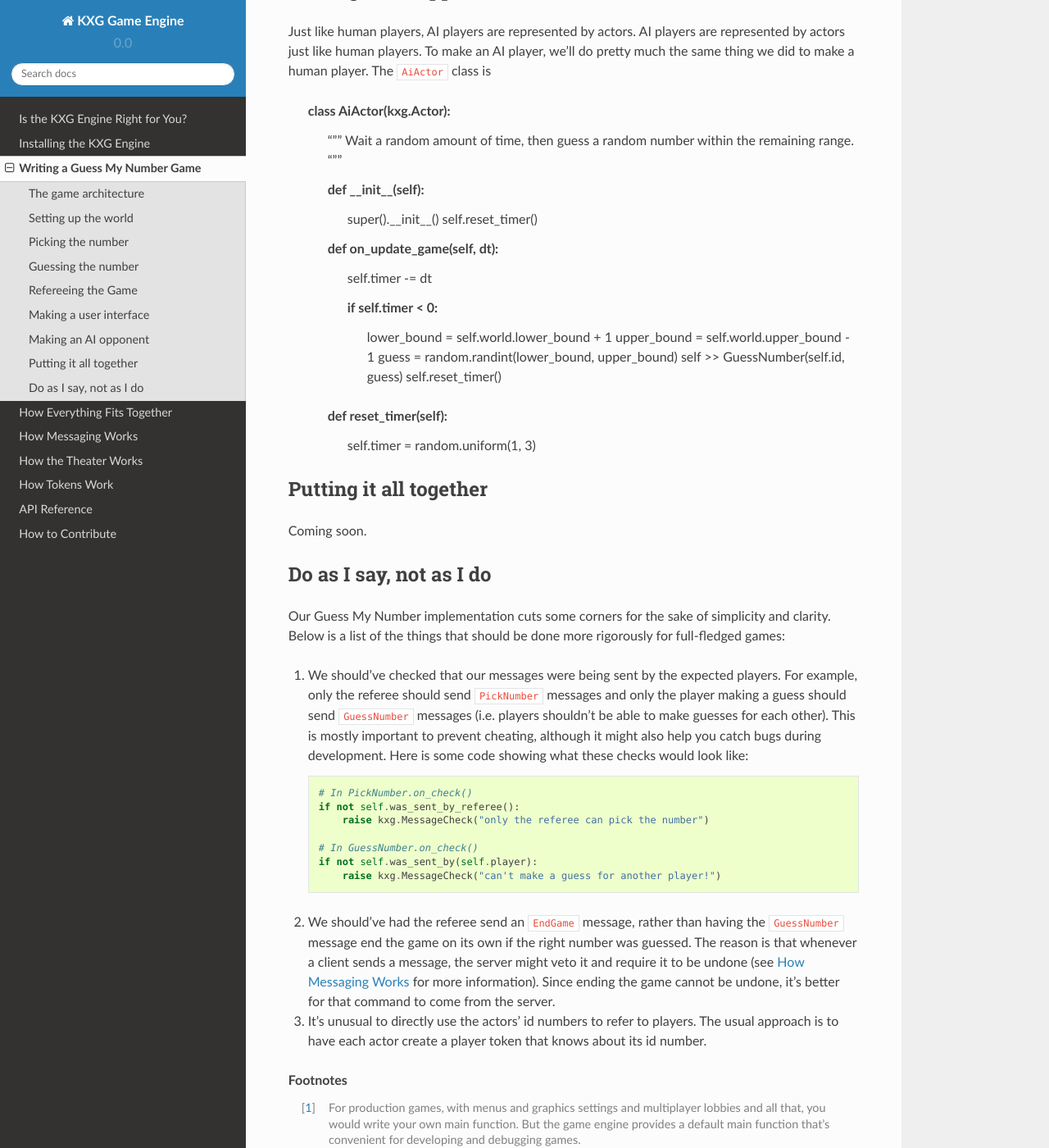
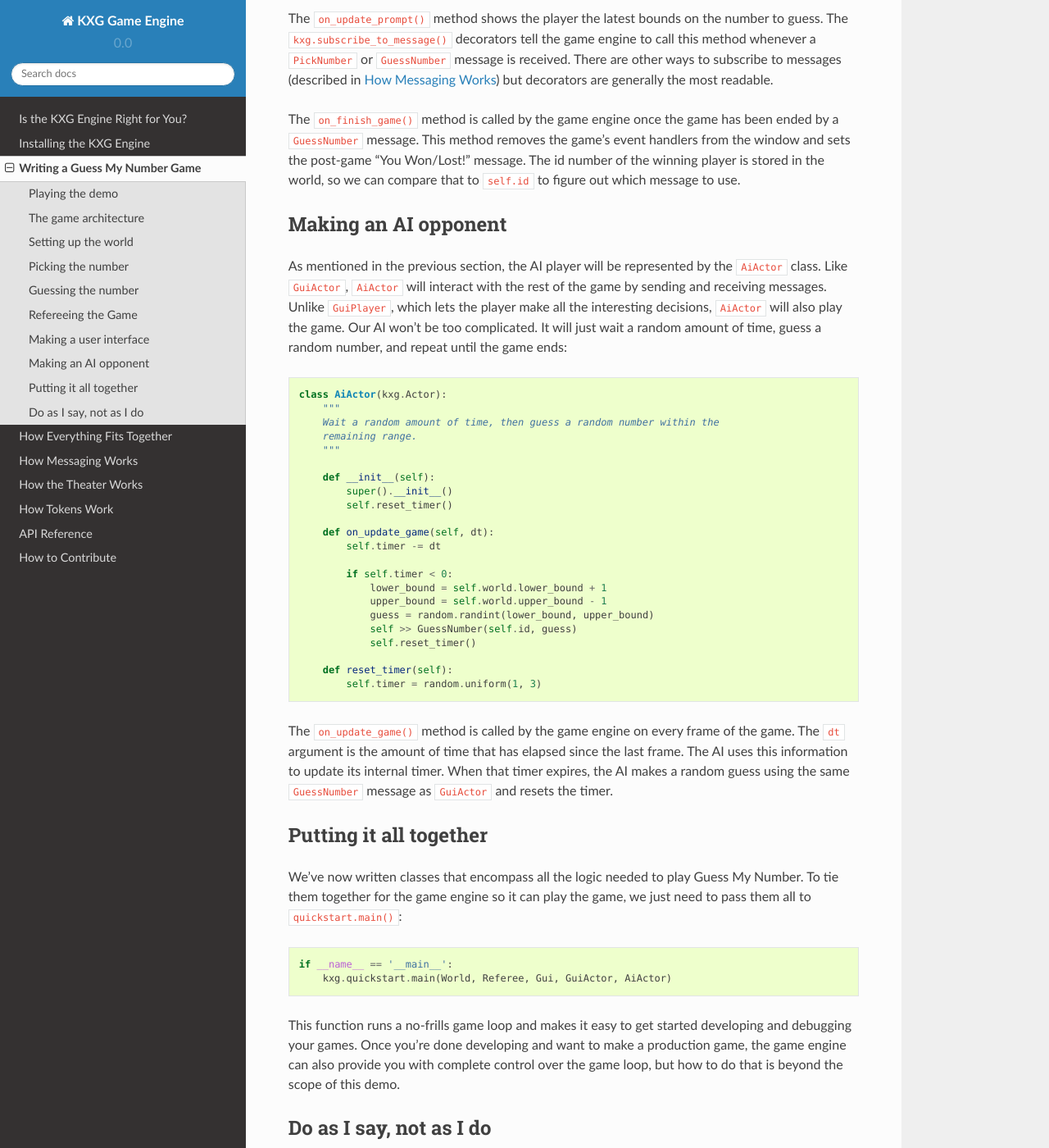
Before and after one commit to kxgames/kxg, a Sphinx documentation site: the page built from docs/demos/guess_my_number.rst, in a window 1280 px wide and 1400 px high, scrolled down 7270 px. Shown: the whole window at 82% size. Built offline with Sphinx 7.4.7 and the Read the Docs theme 2.0.0, drawn with Linux system fonts in a browser that asks for light colours; some of the changed text lies outside the part shown.

Commit message:
Finish the Guess My Number demo.
This commit add the sections on the AiActor and the quickstart main
function.

```diff
--- a/docs/demos/guess_my_number.rst
+++ b/docs/demos/guess_my_number.rst
@@ -11,11 +11,24 @@ writing the game itself, but real enough that we'll be able to see the power of
 the game engine.  For example, our implementation will have both multiplayer
 and single-player vs. AI modes.
 
-You can download the `complete demo`_ from the demos folder in the kxg
-repository on GitHub, or you can just follow along with the code snippets on
-this page.
+Playing the demo
+================
+Before reading this article, you might want to play the demo to get a feel for
+how it works.  Follow :doc:`these instructions </installation>` to install the
+game engine if you haven't already, then download the `complete demo`_ from the
+demos folder in the kxg repository on GitHub.  Run the demo with the ``--help``
+flag to see how to play the game in all the single-player and multiplayer modes
+it supports::
 
-.. _complete demo: https://github.com/kxgames/kxg/blob/master/demos/guess_my_number.py
+   $ python3 guess_my_number.py --help
+
+For example, the command to play a simple single-player game against no one
+is::
+
+   $ python3 guess_my_number.py sandbox
+
+.. _complete demo:
+   https://github.com/kxgames/kxg/raw/master/demos/guess_my_number.py
 
 The game architecture
 =====================
@@ -353,11 +366,12 @@ to ``self.id`` to figure out which message to use.
 
 Making an AI opponent
 =====================
-Just like human players, AI players are represented by actors.  AI players are
-represented by actors just like human players.
-To make an AI player, we'll do pretty much the same thing we did to make a
-human player.
-The ``AiActor`` class is
+As mentioned in the previous section, the AI player will be represented by the
+``AiActor`` class.  Like ``GuiActor``, ``AiActor`` will interact with the rest
+of the game by sending and receiving messages.  Unlike ``GuiPlayer``, which
+lets the player make all the interesting decisions, ``AiActor`` will also play
+the game.  Our AI won't be too complicated.  It will just wait a random amount
+of time, guess a random number, and repeat until the game ends::
 
    class AiActor(kxg.Actor):
        """
@@ -382,13 +396,26 @@ The ``AiActor`` class is
        def reset_timer(self):
            self.timer = random.uniform(1, 3)
 
-
+The ``on_update_game()`` method is called by the game engine on every frame of
+the game.  The ``dt`` argument is the amount of time that has elapsed since the
+last frame.  The AI uses this information to update its internal timer.  When
+that timer expires, the AI makes a random guess using the same ``GuessNumber``
+message as ``GuiActor`` and resets the timer.
 
 Putting it all together
 =======================
-Coming soon.
+We've now written classes that encompass all the logic needed to play Guess My
+Number.  To tie them together for the game engine so it can play the game, we
+just need to pass them all to ``quickstart.main()``::
 
+   if __name__ == '__main__':
+       kxg.quickstart.main(World, Referee, Gui, GuiActor, AiActor)
 
+This function runs a no-frills game loop and makes it easy to get started
+developing and debugging your games.  Once you're done developing and want to
+make a production game, the game engine can also provide you with complete
+control over the game loop, but how to do that is beyond the scope of this
+demo.
 
 Do as I say, not as I do
 ========================
```
